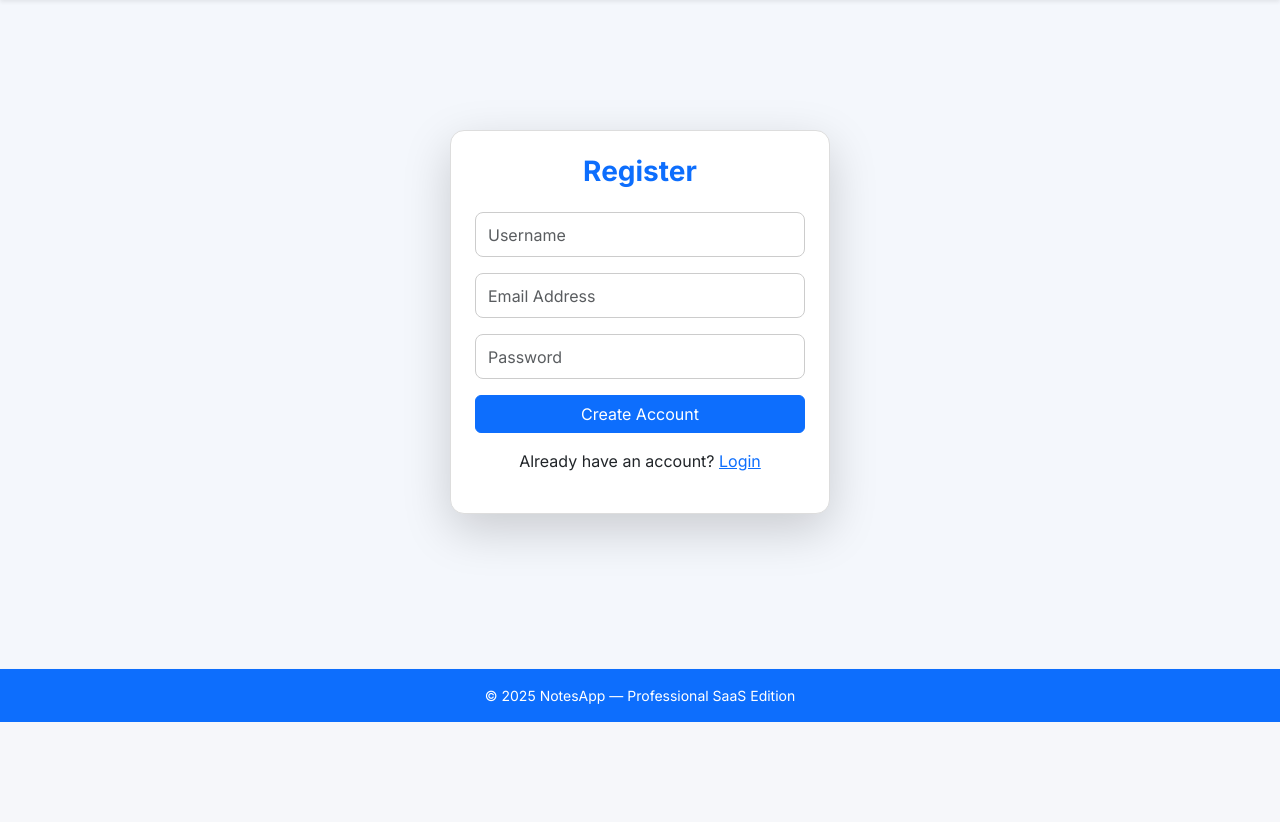
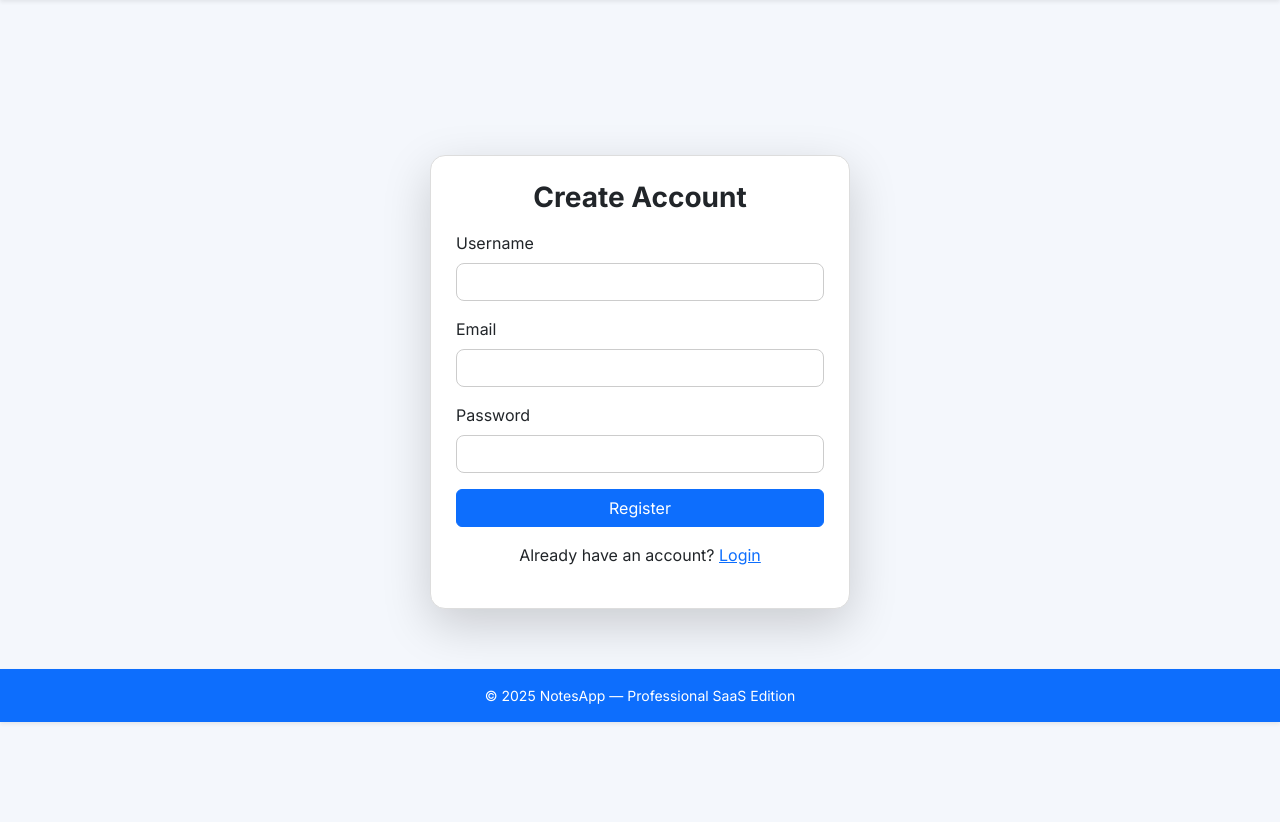
Before and after one commit to charan964/NotesManagementSystem, a Flask app: page /register in a window 1280 px wide. Shown: the part 78-900 px from the top of the page. Before the commit the page ends 800 px from the top, so only its background shows below. Run offline with Flask 3, Linux system fonts and the light colour scheme; some libraries are stand-ins or nearby versions.

Commit message:
Updated project files

```diff
--- a/app.py
+++ b/app.py
@@ -1,279 +1,291 @@
 from flask import Flask, render_template, request, redirect, session, flash
 from flask_mysqldb import MySQL
 from werkzeug.security import generate_password_hash, check_password_hash
-from datetime import datetime
 import smtplib
+from email.mime.text import MIMEText
 from email.mime.multipart import MIMEMultipart
-from email.mime.text import MIMEText
 
 
-# ==========================================
-# Flask App Config
-# ==========================================
+# ===============================
+# FLASK CONFIG
+# ===============================
 app = Flask(__name__)
-app.secret_key = "YOUR_SECRET_KEY"   # Change this
+app.secret_key = "MYSECRETKEY123"
 
 
-# ==========================================
-# MySQL Configuration
-# ==========================================
-app.config['MYSQL_HOST'] = 'localhost'
-app.config['MYSQL_USER'] = 'root'                  # <-- REPLACE
-app.config['MYSQL_PASSWORD'] = 'root'                  # <-- REPLACE
-app.config['MYSQL_DB'] = 'notes_db'                # <-- REPLACE
-app.config['MYSQL_CURSORCLASS'] = 'DictCursor'
+# ===============================
+# MYSQL CONFIG (LOCAL)
+# ===============================
+app.config["MYSQL_HOST"] = "localhost"
+app.config["MYSQL_USER"] = "root"
+app.config["MYSQL_PASSWORD"] = "root"
+app.config["MYSQL_DB"] = "notes_db"
+app.config["MYSQL_CURSORCLASS"] = "DictCursor"
 
 mysql = MySQL(app)
 
 
-
-# ==========================================
+# ===============================
 # HOME PAGE
-# ==========================================
-@app.route('/')
+# ===============================
+@app.route("/")
 def index():
     return render_template("index.html")
 
 
-
-# ==========================================
-# USER REGISTER
-# ==========================================
-@app.route('/register', methods=['GET', 'POST'])
+# ===============================
+# REGISTER
+# ===============================
+@app.route("/register", methods=["GET", "POST"])
 def register():
-
-    if request.method == 'POST':
-        username = request.form['username']
-        email = request.form['email']
-        pwd = request.form['password']
-
-        hashed = generate_password_hash(pwd)
+    if request.method == "POST":
+        username = request.form["username"]
+        email = request.form["email"]
+        pwd = request.form["password"]
 
         cur = mysql.connection.cursor()
-        cur.execute("INSERT INTO users(username, email, password) VALUES(%s, %s, %s)",
-                    (username, email, hashed))
+
+        # Check if username exists
+        cur.execute("SELECT * FROM users WHERE username=%s", (username,))
+        if cur.fetchone():
+            flash("Username already exists. Try another.", "danger")
+            cur.close()
+            return redirect("/register")
+
+        # Check if email exists
+        cur.execute("SELECT * FROM users WHERE email=%s", (email,))
+        if cur.fetchone():
+            flash("Email already registered. Use another email.", "danger")
+            cur.close()
+            return redirect("/register")
+
+        # Store user
+        hashed_pwd = generate_password_hash(pwd)
+
+        cur.execute(
+            "INSERT INTO users(username, email, password) VALUES(%s, %s, %s)",
+            (username, email, hashed_pwd),
+        )
         mysql.connection.commit()
         cur.close()
 
-        flash("Account created successfully!", "success")
-        return redirect('/login')
+        flash("Account created successfully! Please login.", "success")
+        return redirect("/login")
 
     return render_template("register.html")
 
 
-
-# ==========================================
-# USER LOGIN
-# ==========================================
-@app.route('/login', methods=['GET', 'POST'])
+# ===============================
+# LOGIN
+# ===============================
+@app.route("/login", methods=["GET", "POST"])
 def login():
-
     if request.method == "POST":
-        username = request.form['username']
-        pwd = request.form['password']
+        username = request.form["username"]
+        pwd = request.form["password"]
 
         cur = mysql.connection.cursor()
         cur.execute("SELECT * FROM users WHERE username=%s", (username,))
         user = cur.fetchone()
 
-        if user and check_password_hash(user['password'], pwd):
-            session['user_id'] = user['id']
-            session['username'] = user['username']
-            return redirect('/dashboard')
+        if user and check_password_hash(user["password"], pwd):
+            session["user_id"] = user["id"]
+            session["username"] = user["username"]
+            return redirect("/dashboard")
         else:
             flash("Invalid username or password", "danger")
 
     return render_template("login.html")
 
 
-
-# ==========================================
+# ===============================
 # LOGOUT
-# ==========================================
-@app.route('/logout')
+# ===============================
+@app.route("/logout")
 def logout():
     session.clear()
-    return redirect('/')
+    return redirect("/")
 
 
-
-# ==========================================
+# ===============================
 # DASHBOARD
-# ==========================================
-@app.route('/dashboard')
+# ===============================
+@app.route("/dashboard")
 def dashboard():
-    if 'user_id' not in session:
-        return redirect('/login')
-
+    if "user_id" not in session:
+        return redirect("/login")
     return render_template("dashboard.html")
 
 
+# ===============================
+# ADD NOTE
+# ===============================
+@app.route("/addnote", methods=["GET", "POST"])
+def addnote():
+    if "user_id" not in session:
+        return redirect("/login")
 
-# ==========================================
-# ADD NOTE
-# ==========================================
-@app.route('/addnote', methods=['GET', 'POST'])
-def addnote():
-
-    if 'user_id' not in session:
-        return redirect('/login')
-
-    if request.method == 'POST':
-        title = request.form['title']
-        content = request.form['content']
+    if request.method == "POST":
+        title = request.form["title"]
+        content = request.form["content"]
 
         cur = mysql.connection.cursor()
-        cur.execute("""
-            INSERT INTO notes(title, content, user_id, created_at)
-            VALUES(%s, %s, %s, NOW())
-        """, (title, content, session['user_id']))
+        cur.execute(
+            "INSERT INTO notes(title, content, user_id, created_at) VALUES(%s, %s, %s, NOW())",
+            (title, content, session["user_id"]),
+        )
         mysql.connection.commit()
         cur.close()
 
-        flash("Note added!", "success")
-        return redirect('/viewall')
+        flash("Note added successfully!", "success")
+        return redirect("/viewall")
 
     return render_template("add_note.html")
 
 
-
-# ==========================================
+# ===============================
 # VIEW ALL NOTES
-# ==========================================
-@app.route('/viewall')
+# ===============================
+@app.route("/viewall")
 def viewall():
-
-    if 'user_id' not in session:
-        return redirect('/login')
+    if "user_id" not in session:
+        return redirect("/login")
 
     cur = mysql.connection.cursor()
-    cur.execute("SELECT * FROM notes WHERE user_id=%s ORDER BY id DESC", (session['user_id'],))
+    cur.execute(
+        "SELECT * FROM notes WHERE user_id=%s ORDER BY id DESC",
+        (session["user_id"],),
+    )
     notes = cur.fetchall()
     cur.close()
 
     return render_template("view_notes.html", notes=notes)
 
 
-
-# ==========================================
-# VIEW SINGLE NOTE
-# ==========================================
-@app.route('/viewnote/<int:id>')
+# ===============================
+# VIEW ONE NOTE
+# ===============================
+@app.route("/viewnote/<int:id>")
 def viewnote(id):
-
-    if 'user_id' not in session:
-        return redirect('/login')
+    if "user_id" not in session:
+        return redirect("/login")
 
     cur = mysql.connection.cursor()
-    cur.execute("SELECT * FROM notes WHERE id=%s AND user_id=%s", (id, session['user_id']))
+    cur.execute(
+        "SELECT * FROM notes WHERE id=%s AND user_id=%s",
+        (id, session["user_id"]),
+    )
     note = cur.fetchone()
     cur.close()
 
     return render_template("viewnote.html", note=note)
 
 
-
-# ==========================================
+# ===============================
 # UPDATE NOTE
-# ==========================================
-@app.route('/updatenote/<int:id>', methods=['GET', 'POST'])
+# ===============================
+@app.route("/updatenote/<int:id>", methods=["GET", "POST"])
 def updatenote(id):
-
-    if 'user_id' not in session:
-        return redirect('/login')
+    if "user_id" not in session:
+        return redirect("/login")
 
     cur = mysql.connection.cursor()
-    cur.execute("SELECT * FROM notes WHERE id=%s AND user_id=%s", (id, session['user_id']))
+    cur.execute(
+        "SELECT * FROM notes WHERE id=%s AND user_id=%s",
+        (id, session["user_id"]),
+    )
     note = cur.fetchone()
 
-    if request.method == 'POST':
-        title = request.form['title']
-        content = request.form['content']
+    if request.method == "POST":
+        title = request.form["title"]
+        content = request.form["content"]
 
-        cur.execute("UPDATE notes SET title=%s, content=%s WHERE id=%s",
-                    (title, content, id))
+        cur.execute(
+            "UPDATE notes SET title=%s, content=%s WHERE id=%s",
+            (title, content, id),
+        )
         mysql.connection.commit()
         cur.close()
 
-        flash("Note updated!", "success")
-        return redirect('/viewall')
+        flash("Note updated successfully!", "success")
+        return redirect("/viewall")
 
     return render_template("update_note.html", note=note)
 
 
-
-# ==========================================
+# ===============================
 # DELETE NOTE
-# ==========================================
-@app.route('/deletenote/<int:id>')
+# ===============================
+@app.route("/deletenote/<int:id>")
 def deletenote(id):
-
-    if 'user_id' not in session:
-        return redirect('/login')
+    if "user_id" not in session:
+        return redirect("/login")
 
     cur = mysql.connection.cursor()
-    cur.execute("DELETE FROM notes WHERE id=%s AND user_id=%s", (id, session['user_id']))
+    cur.execute(
+        "DELETE FROM notes WHERE id=%s AND user_id=%s",
+        (id, session["user_id"]),
+    )
     mysql.connection.commit()
     cur.close()
 
     flash("Note deleted!", "info")
-    return redirect('/viewall')
+    return redirect("/viewall")
 
 
-
-# ==========================================
+# ===============================
 # SEARCH NOTES
-# ==========================================
-@app.route('/search', methods=['GET', 'POST'])
+# ===============================
+@app.route("/search", methods=["GET", "POST"])
 def search():
-
-    if 'user_id' not in session:
-        return redirect('/login')
+    if "user_id" not in session:
+        return redirect("/login")
 
     results = []
 
-    if request.method == 'POST':
-        query = request.form.get('query', '')
+    if request.method == "POST":
+        query = request.form.get("query", "")
 
         cur = mysql.connection.cursor()
-        cur.execute("""
+        cur.execute(
+            """
             SELECT * FROM notes
             WHERE user_id=%s AND (title LIKE %s OR content LIKE %s)
-        """, (session['user_id'], f"%{query}%", f"%{query}%"))
-
+            """,
+            (session["user_id"], f"%{query}%", f"%{query}%"),
+        )
         results = cur.fetchall()
         cur.close()
 
     return render_template("search.html", results=results)
 
 
+# ===============================
+# SEND RESET PASSWORD EMAIL
+# ===============================
+@app.route("/resetpassword", methods=["GET", "POST"])
+def resetpassword():
+    if request.method == "POST":
+        email = request.form["email"]
 
-# ==========================================
-# RESET PASSWORD (SEND EMAIL)
-# ==========================================
-@app.route('/resetpassword', methods=['GET', 'POST'])
-def resetpassword():
-
-    if request.method == 'POST':
-        email = request.form['email']
-
-        # Email Setup
-        sender = "YOUR_EMAIL@gmail.com"           # <-- REPLACE
-        password = "YOUR_APP_PASSWORD"            # <-- REPLACE (App Password)
+        sender = "charantejamamidi001@gmail.com"
+        password = "bucm sdoy tpko ggyh"  # Your Gmail App Password
         reset_link = "http://127.0.0.1:5000/newpassword"
 
         msg = MIMEMultipart()
-        msg['From'] = sender
-        msg['To'] = email
-        msg['Subject'] = "Reset Your NotesApp Password"
+        msg["From"] = sender
+        msg["To"] = email
+        msg["Subject"] = "Reset Your Password"
 
-        msg.attach(MIMEText(
-            f"<h3>Password Reset</h3><p>Click below link:</p><a href='{reset_link}'>{reset_link}</a>",
-            "html"
-        ))
+        msg.attach(
+            MIMEText(
+                f"<h3>Password Reset</h3><p>Click the link below:</p><a href='{reset_link}'>Reset Password</a>",
+                "html",
+            )
+        )
 
         try:
-            server = smtplib.SMTP('smtp.gmail.com', 587)
+            server = smtplib.SMTP("smtp.gmail.com", 587)
             server.starttls()
             server.login(sender, password)
             server.sendmail(sender, email, msg.as_string())
@@ -282,37 +294,38 @@ def resetpassword():
             flash("Reset link sent to your email!", "success")
 
         except Exception as e:
-            flash(str(e), "danger")
+            flash("Email sending failed: " + str(e), "danger")
 
     return render_template("reset_password.html")
 
 
+# ===============================
+# UPDATE PASSWORD
+# ===============================
+@app.route("/newpassword", methods=["GET", "POST"])
+def newpassword():
+    if request.method == "POST":
+        email = request.form["email"]
+        pwd = request.form["password"]
 
-# ==========================================
-# NEW PASSWORD UPDATE
-# ==========================================
-@app.route('/newpassword', methods=['GET', 'POST'])
-def newpassword():
-
-    if request.method == 'POST':
-        email = request.form['email']
-        pwd = request.form['password']
-        hashed = generate_password_hash(pwd)
+        hashed_pwd = generate_password_hash(pwd)
 
         cur = mysql.connection.cursor()
-        cur.execute("UPDATE users SET password=%s WHERE email=%s", (hashed, email))
+        cur.execute(
+            "UPDATE users SET password=%s WHERE email=%s",
+            (hashed_pwd, email),
+        )
         mysql.connection.commit()
         cur.close()
 
         flash("Password updated successfully!", "success")
-        return redirect('/login')
+        return redirect("/login")
 
     return render_template("newpassword.html")
 
 
-
-# ==========================================
+# ===============================
 # RUN APP
-# ==========================================
+# ===============================
 if __name__ == "__main__":
     app.run(debug=True)
--- a/templates/base.html
+++ b/templates/base.html
@@ -78,6 +78,8 @@
 
                 {% endif %}
 
+
+
                 <!-- Theme Toggle -->
                 <li class="nav-item ms-2">
                     <button id="themeToggle" class="btn btn-light">
--- a/templates/register.html
+++ b/templates/register.html
@@ -1,29 +1,51 @@
 {% extends "base.html" %}
 {% block content %}
 
-<div class="auth-wrapper">
-    <div class="auth-card shadow-lg p-4">
+<div class="container d-flex justify-content-center align-items-center" style="min-height: 90vh;">
 
-        <h3 class="fw-bold text-primary text-center mb-4">Register</h3>
+    <div class="card shadow-lg p-4" style="width: 420px; border-radius: 15px;">
+
+        <h3 class="text-center mb-3 fw-bold">Create Account</h3>
+
+        <!-- FLASH MESSAGES -->
+        {% with messages = get_flashed_messages(with_categories=true) %}
+            {% if messages %}
+                <div class="mb-3">
+                    {% for category, message in messages %}
+                        <div class="alert alert-{{ category }} alert-dismissible fade show" role="alert">
+                            {{ message }}
+                            <button type="button" class="btn-close" data-bs-dismiss="alert"></button>
+                        </div>
+                    {% endfor %}
+                </div>
+            {% endif %}
+        {% endwith %}
+        <!-- END FLASH -->
 
         <form method="POST">
 
-            <input type="text" name="username" class="form-control mb-3"
-                   placeholder="Username" required>
+            <div class="mb-3">
+                <label class="form-label">Username</label>
+                <input type="text" name="username" class="form-control" required>
+            </div>
 
-            <input type="email" name="email" class="form-control mb-3"
-                   placeholder="Email Address" required>
+            <div class="mb-3">
+                <label class="form-label">Email</label>
+                <input type="email" name="email" class="form-control" required>
+            </div>
 
-            <input type="password" name="password" class="form-control mb-3"
-                   placeholder="Password" required>
+            <div class="mb-3">
+                <label class="form-label">Password</label>
+                <input type="password" name="password" class="form-control" required>
+            </div>
 
-            <button class="btn btn-primary w-100">Create Account</button>
+            <button class="btn btn-primary w-100">Register</button>
+
+            <p class="text-center mt-3">
+                Already have an account? <a href="/login">Login</a>
+            </p>
+
         </form>
-
-        <p class="text-center mt-3">
-            Already have an account? <a href="/login">Login</a>
-        </p>
-
     </div>
 </div>
 
```
Also changed, not shown: templates/newpassword.html (+28 -7 lines), templates/reset_password.html (+22 -8 lines).
